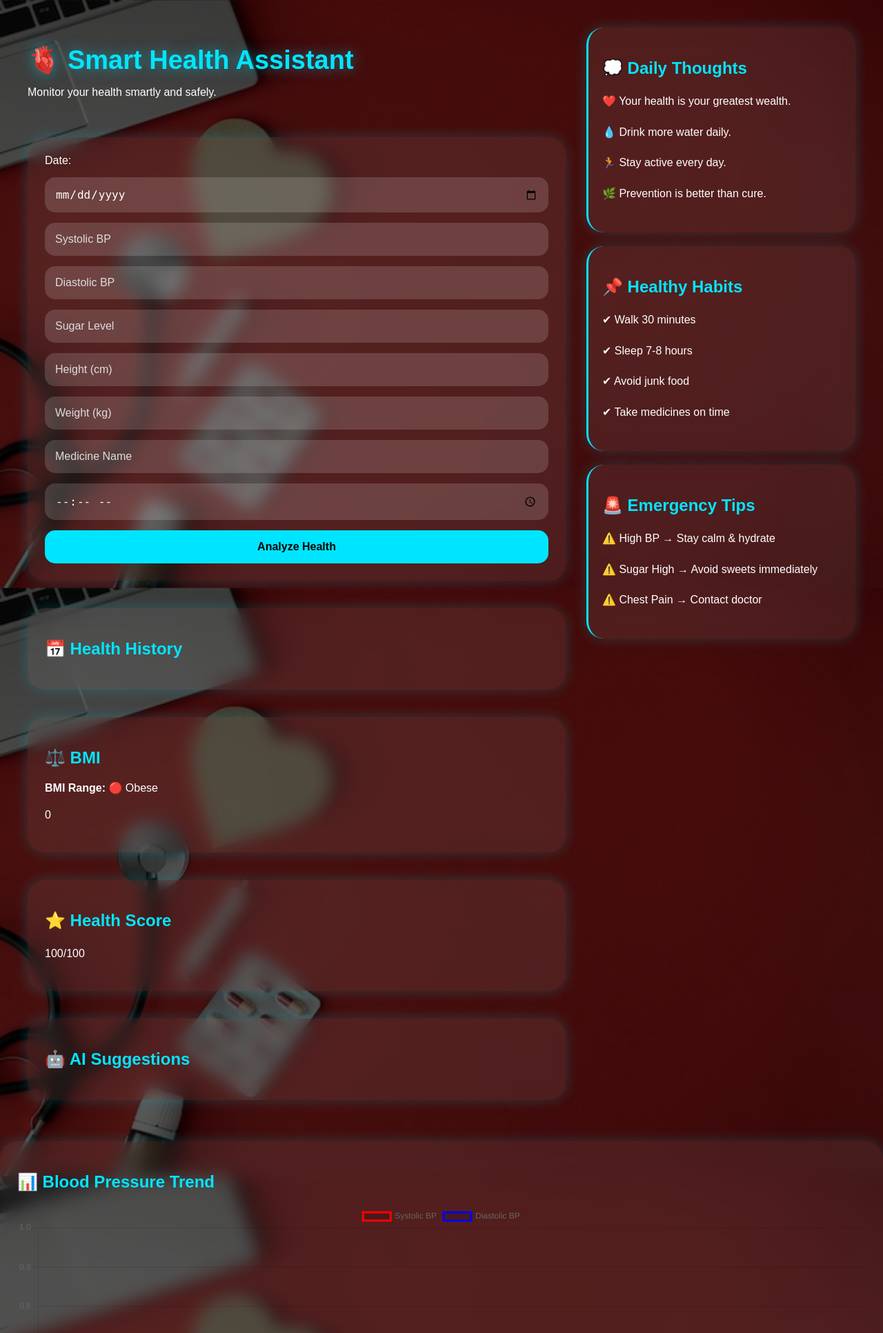
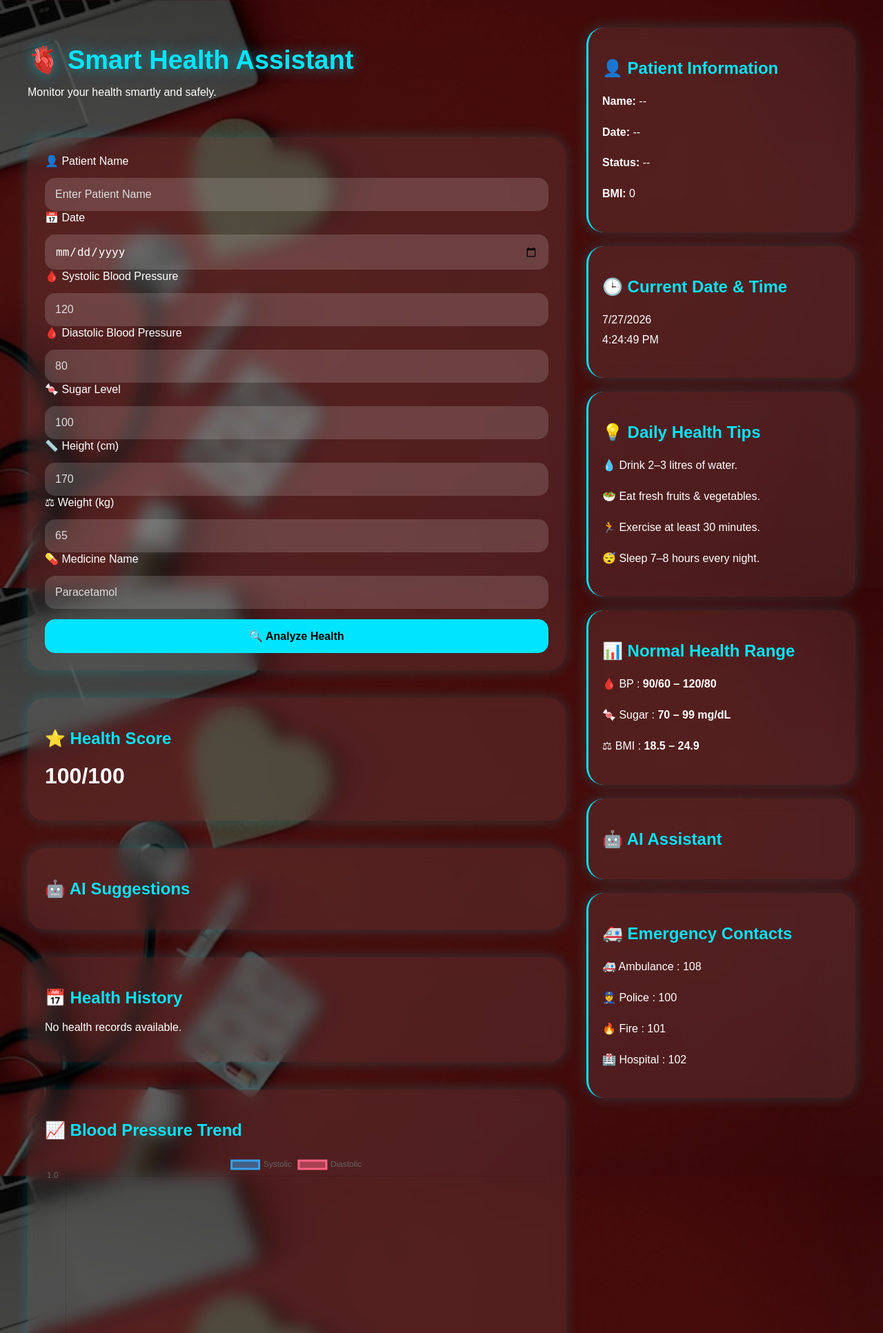
Before and after one commit to poorvipatel120/smart-health-assistant, a Flask app: page / in a window 1280 px wide. Shown: the top 1933 px of the page at 69% size. Run offline with Flask 3, Linux system fonts and the light colour scheme.

Commit message:
Update index.html

```diff
--- a/templates/index.html
+++ b/templates/index.html
@@ -1,7 +1,11 @@
 <!DOCTYPE html>
-<html>
+<html lang="en">
 
 <head>
+
+    <meta charset="UTF-8">
+
+    <meta name="viewport" content="width=device-width, initial-scale=1.0">
 
     <title>Smart Health Assistant</title>
 
@@ -14,7 +18,7 @@
 
 <div class="main-container">
 
-    <!-- LEFT SIDE -->
+    <!-- ================= LEFT PANEL ================= -->
 
     <div class="left-panel">
 
@@ -28,77 +32,114 @@
 
         </div>
 
-        <!-- FORM -->
+        <!-- ================= INPUT FORM ================= -->
 
         <div class="glass-card">
 
             <form method="POST">
 
-                <label>Date:</label>
-                <input type="date"
-                       name="date" required>
+                <label>👤 Patient Name</label>
 
-                <input type="number"
-                       name="systolic"
-                       placeholder="Systolic BP"
-                       required>
+                <input
+                    type="text"
+                    name="name"
+                    placeholder="Enter Patient Name"
+                    required>
 
-                <input type="number"
-                       name="diastolic"
-                       placeholder="Diastolic BP"
-                       required>
+                <label>📅 Date</label>
 
-                <input type="number"
-                       name="sugar"
-                       placeholder="Sugar Level"
-                       required>
-               <input type="number"
-                       name="height"
-                       placeholder="Height (cm)"
-                       required>
+                <input
+                    type="date"
+                    name="date"
+                    required>
 
-                <input type="number"
-                       name="weight"
-                       placeholder="Weight (kg)"
-                       required>
-                <input type="text"
-                       name="medicine_name"
-                       placeholder="Medicine Name"
-                       required>
+                <label>🩸 Systolic Blood Pressure</label>
 
-                <input type="time"
-                       name="medicine_time"
-                       required>
+                <input
+                    type="number"
+                    name="systolic"
+                    placeholder="120"
+                    required>
+
+                <label>🩸 Diastolic Blood Pressure</label>
+
+                <input
+                    type="number"
+                    name="diastolic"
+                    placeholder="80"
+                    required>
+
+                <label>🍬 Sugar Level</label>
+
+                <input
+                    type="number"
+                    name="sugar"
+                    placeholder="100"
+                    required>
+
+                <label>📏 Height (cm)</label>
+
+                <input
+                    type="number"
+                    name="height"
+                    placeholder="170"
+                    required>
+
+                <label>⚖ Weight (kg)</label>
+
+                <input
+                    type="number"
+                    name="weight"
+                    placeholder="65"
+                    required>
+
+                <label>💊 Medicine Name</label>
+
+                <input
+                    type="text"
+                    name="medicine_name"
+                    placeholder="Paracetamol"
+                    required>
 
                 <button type="submit">
 
-                    Analyze Health
+                    🔍 Analyze Health
 
                 </button>
 
             </form>
 
         </div>
-
-        <!-- STATUS -->
+                <!-- ================= HEALTH STATUS ================= -->
 
         {% if status %}
 
         <div class="status-card {{ status }}">
 
-        <h2>
-           {% if status == 'red' %} 🔴 CRITICAL
-           {% elif status == 'orange' %} 🟠 WARNING
-           {% else %} 🟢 HEALTHY
-           {% endif %}
-       </h2>
+            <h2>
 
-      </div>
+                {% if status == "red" %}
 
+                    🔴 CRITICAL
+
+                {% elif status == "orange" %}
+
+                    🟠 WARNING
+
+                {% else %}
+
+                    🟢 HEALTHY
+
+                {% endif %}
+
+            </h2>
+
+        </div>
 
         {% endif %}
 
-        <!-- RESULTS -->
+
+        <!-- ================= HEALTH ANALYSIS ================= -->
 
         {% if result %}
 
@@ -112,52 +153,82 @@
 
         {% endif %}
 
-        <div class="glass-card">
-    <h2>📅 Health History</h2>
 
-    {% for r in records %}
-        <div style="border-bottom:1px solid gray; padding:10px;">
-            <p><b>Date:</b> {{ r.date }}</p>
-            <p><b>BP:</b> {{ r.systolic }}/{{ r.diastolic }}</p>
-            <p><b>Sugar:</b> {{ r.sugar }}</p>
-            <p><b>BMI:</b> {{ r.bmi }}</p>
-            <p><b>Status:</b> {{ r.status }}</p>
-            <p><b>Medicine:</b> {{ r.medicine_name }}</p>
-            <p><b>Time:</b> {{ r.medicine_time }}</p>
-            <a href="/delete/{{ loop.index0 }}">
-               <button style="background:red; color:white;">
-                  Delete
-               </button>
-            </a>
-</div>
-    {% endfor %}
-</div>
+        <!-- ================= HEALTH SUMMARY ================= -->
+
         {% if status %}
 
         <div class="glass-card">
 
-        <h2>📋 Health Summary</h2>
+            <h2>📋 Health Summary</h2>
 
-        <p><b>Status:</b> {{ status }}</p>
+            <p><b>Status:</b> {{ status }}</p>
 
-        {% if bmi %}
-        <p><b>BMI:</b> {{ bmi | round(2) }} ({{ bmi_status }})</p>
-         {% endif %}
-         <p>
-         <b>Medical Advice:</b>
-         {% if status == 'red' %}
-         🩺 Consult a doctor immediately.
-         {% elif status == 'orange' %}
-         ⚠️ Take precautions and monitor your health.
-         {% else %}
-         ✅ No need to worry. Continue maintaining a healthy lifestyle.
-          {% endif %}
-          </p>
-</div>
+            <p><b>BMI:</b> {{ bmi }} ({{ bmi_category }})</p>
 
-{% endif %}
+            <p>
 
-        <!-- REMINDER -->
+                <b>Medical Advice:</b>
+
+                {% if status == "red" %}
+
+                    🩺 Immediate medical consultation recommended.
+
+                {% elif status == "orange" %}
+
+                    ⚠️ Monitor your health carefully and follow precautions.
+
+                {% else %}
+
+                    ✅ Your health looks good. Continue your healthy lifestyle.
+
+                {% endif %}
+
+            </p>
+
+        </div>
+
+        {% endif %}
+
+
+        <!-- ================= HEALTH SCORE ================= -->
+
+        <div class="glass-card">
+
+            <h2>⭐ Health Score</h2>
+
+            <h1>{{ health_score }}/100</h1>
+
+        </div>
+
+
+        <!-- ================= AI SUGGESTIONS ================= -->
+
+        <div class="glass-card">
+
+            <h2>🤖 AI Suggestions</h2>
+
+            <pre>{{ ai_tip }}</pre>
+
+        </div>
+
+
+        <!-- ================= RECOMMENDATIONS ================= -->
+
+        {% if recommendation %}
+
+        <div class="glass-card">
+
+            <h2>💡 Recommendations</h2>
+
+            <pre>{{ recommendation }}</pre>
+
+        </div>
+
+        {% endif %}
+
+
+        <!-- ================= MEDICINE REMINDER ================= -->
 
         {% if reminder %}
 
@@ -170,147 +241,247 @@
         </div>
 
         {% endif %}
+        <!-- ================= HEALTH HISTORY ================= -->
 
-        <!-- RECOMMENDATIONS -->
-        <div class="glass-card">
+<div class="glass-card">
 
-    <h2>⚖️ BMI</h2>
-    <p><b>BMI Range:</b>
-   {% if result.bmi_range == "Underweight" %}
-      ⚠️ Underweight
-   {% elif result.bmi_range == "Normal weight" %}
-      ✅ Normal
-   {% elif result.bmi_range == "Overweight" %}
-      ⚠️ Overweight
-   {% else %}
-      🔴 Obese
-   {% endif %}
-</p>
-    <pre>{{ bmi }}</pre>
+    <h2>📅 Health History</h2>
+
+    {% if records %}
+
+        {% for r in records %}
+
+        <div class="history">
+
+            <p><b>👤 Name:</b> {{ r.name }}</p>
+
+            <p><b>📅 Date:</b> {{ r.date }}</p>
+
+            <p><b>🩸 Blood Pressure:</b> {{ r.systolic }}/{{ r.diastolic }}</p>
+
+            <p><b>🍬 Sugar:</b> {{ r.sugar }}</p>
+
+            <p><b>⚖ BMI:</b> {{ r.bmi }}</p>
+
+            <p><b>📍 Status:</b> {{ r.status }}</p>
+
+            <p><b>💊 Medicine:</b> {{ r.medicine_name }}</p>
+
+            <a href="{{ url_for('delete', index=loop.index0) }}">
+
+                <button class="delete-btn">
+
+                    🗑 Delete
+
+                </button>
+
+            </a>
+
+            <hr>
+
+        </div>
+
+        {% endfor %}
+
+    {% else %}
+
+        <p>No health records available.</p>
+
+    {% endif %}
 
 </div>
 
+
+<!-- ================= BLOOD PRESSURE GRAPH ================= -->
+
 <div class="glass-card">
 
-    <h2>⭐ Health Score</h2>
+    <h2>📈 Blood Pressure Trend</h2>
 
-    <pre>{{ health_score }}/100</pre>
+    <canvas id="bpChart"></canvas>
 
 </div>
 
-<div class="glass-card">
+</div>
 
-    <h2>🤖 AI Suggestions</h2>
+<!-- ================= END OF LEFT PANEL ================= -->
+    <script src="https://cdn.jsdelivr.net/npm/chart.js"></script>
 
-    <pre>{{ ai_tip }}</pre>
+<script>
 
-</div>
-        {% if recommendation %}
+const records = {{ records|tojson }};
 
-        <div class="glass-card">
+const labels = records.map(r => r.date);
 
-            <h2>💡 Recommendations</h2>
+const systolicData = records.map(r => r.systolic);
 
-            <pre>{{ recommendation }}</pre>
+const diastolicData = records.map(r => r.diastolic);
 
-        </div>
+const ctx = document.getElementById('bpChart');
 
-        {% endif %}
+if(ctx){
+
+new Chart(ctx,{
+
+type:'line',
+
+data:{
+
+labels:labels,
+
+datasets:[
+
+{
+
+label:'Systolic',
+
+data:systolicData,
+
+borderWidth:3,
+
+fill:false
+
+},
+
+{
+
+label:'Diastolic',
+
+data:diastolicData,
+
+borderWidth:3,
+
+fill:false
+
+}
+
+]
+
+},
+
+options:{
+
+responsive:true,
+
+maintainAspectRatio:false
+
+}
+
+});
+
+}
+
+</script>
+<!-- ================= RIGHT PANEL ================= -->
+
+<div class="right-panel">
+
+    <!-- Patient Information -->
+
+    <div class="thought-card">
+
+        <h2>👤 Patient Information</h2>
+
+        <p><b>Name:</b> {{ records[-1].name if records else "--" }}</p>
+
+        <p><b>Date:</b> {{ records[-1].date if records else "--" }}</p>
+
+        <p><b>Status:</b> {{ status if status else "--" }}</p>
+
+        <p><b>BMI:</b> {{ bmi }}</p>
 
     </div>
 
-    <!-- RIGHT SIDE -->
+    <!-- Live Date & Time -->
 
-    <div class="right-panel">
+    <div class="thought-card">
 
-        <div class="thought-card">
+        <h2>🕒 Current Date & Time</h2>
 
-            <h2>💭 Daily Thoughts</h2>
+        <p id="clock"></p>
 
-            <p>❤️ Your health is your greatest wealth.</p>
+    </div>
 
-            <p>💧 Drink more water daily.</p>
+    <!-- Health Tips -->
 
-            <p>🏃 Stay active every day.</p>
+    <div class="thought-card">
 
-            <p>🌿 Prevention is better than cure.</p>
+        <h2>💡 Daily Health Tips</h2>
 
-        </div>
+        <p>💧 Drink 2–3 litres of water.</p>
 
-        <div class="thought-card">
+        <p>🥗 Eat fresh fruits & vegetables.</p>
 
-            <h2>📌 Healthy Habits</h2>
+        <p>🏃 Exercise at least 30 minutes.</p>
 
-            <p>✔ Walk 30 minutes</p>
+        <p>😴 Sleep 7–8 hours every night.</p>
 
-            <p>✔ Sleep 7-8 hours</p>
+    </div>
 
-            <p>✔ Avoid junk food</p>
+    <!-- Normal Health Range -->
 
-            <p>✔ Take medicines on time</p>
+    <div class="thought-card">
 
-        </div>
+        <h2>📊 Normal Health Range</h2>
 
-        <div class="thought-card">
+        <p>🩸 BP : <b>90/60 – 120/80</b></p>
 
-            <h2>🚨 Emergency Tips</h2>
+        <p>🍬 Sugar : <b>70 – 99 mg/dL</b></p>
 
-            <p>⚠️ High BP → Stay calm & hydrate</p>
+        <p>⚖ BMI : <b>18.5 – 24.9</b></p>
 
-            <p>⚠️ Sugar High → Avoid sweets immediately</p>
+    </div>
 
-            <p>⚠️ Chest Pain → Contact doctor</p>
+    <!-- AI Assistant -->
 
-        </div>
+    <div class="thought-card">
+
+        <h2>🤖 AI Assistant</h2>
+
+        <pre>{{ ai_tip }}</pre>
+
+    </div>
+
+    <!-- Emergency -->
+
+    <div class="thought-card">
+
+        <h2>🚑 Emergency Contacts</h2>
+
+        <p>🚑 Ambulance : 108</p>
+
+        <p>👮 Police : 100</p>
+
+        <p>🔥 Fire : 101</p>
+
+        <p>🏥 Hospital : 102</p>
 
     </div>
 
 </div>
-<div class="glass-card">
-    <h2>📊 Blood Pressure Trend</h2>
 
-    <canvas id="bpChart"></canvas>
 </div>
 
-<script src="https://cdn.jsdelivr.net/npm/chart.js"></script>
+<!-- Live Clock -->
 
 <script>
-    const records = {{ records | tojson }};
 
-    const labels = records.map(r => r.date);
+function updateClock(){
 
-    const systolicData = records.map(r => r.systolic);
+const now = new Date();
 
-    const diastolicData = records.map(r => r.diastolic);
+document.getElementById("clock").innerHTML =
+now.toLocaleDateString() + "<br>" +
+now.toLocaleTimeString();
 
-    new Chart(document.getElementById('bpChart'), {
-        type: 'line',
+}
 
-        data: {
-            labels: labels,
+setInterval(updateClock,1000);
 
-            datasets: [
-                {
-                    label: 'Systolic BP',
-                    data: systolicData,
-                    borderColor: 'red',
-                    fill: false
-                },
+updateClock();
 
-                {
-                    label: 'Diastolic BP',
-                    data: diastolicData,
-                    borderColor: 'blue',
-                    fill: false
-                }
-            ]
-        },
+</script>
 
-        options: {
-            responsive: true
-        }
-    });
-</script>
 </body>
 
 </html>
```
